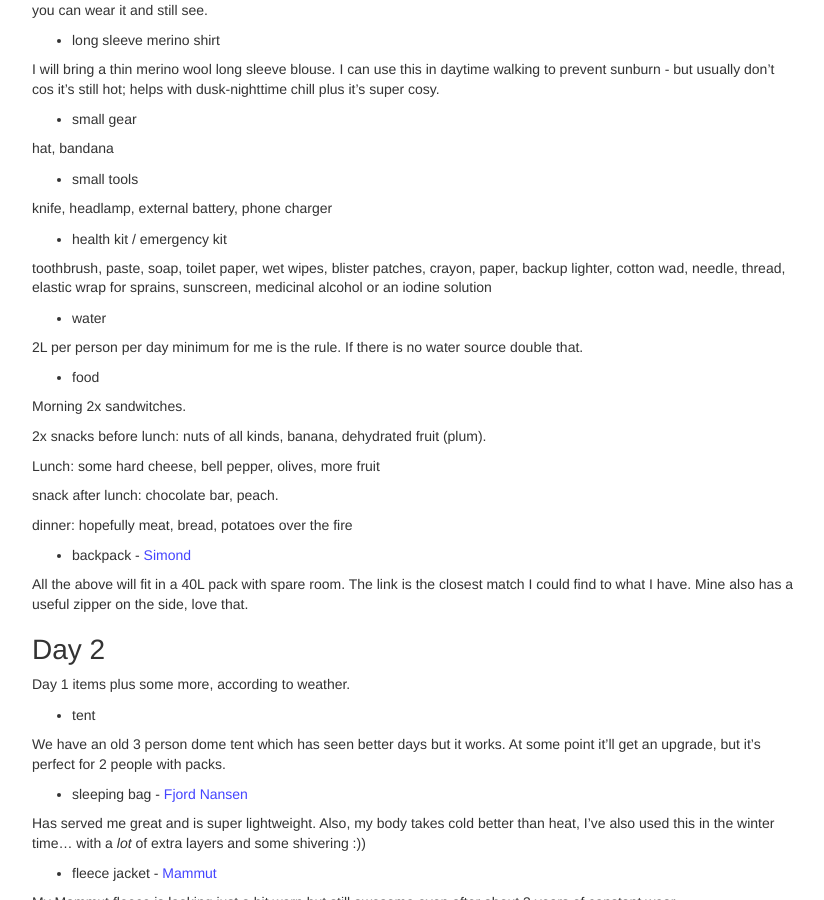
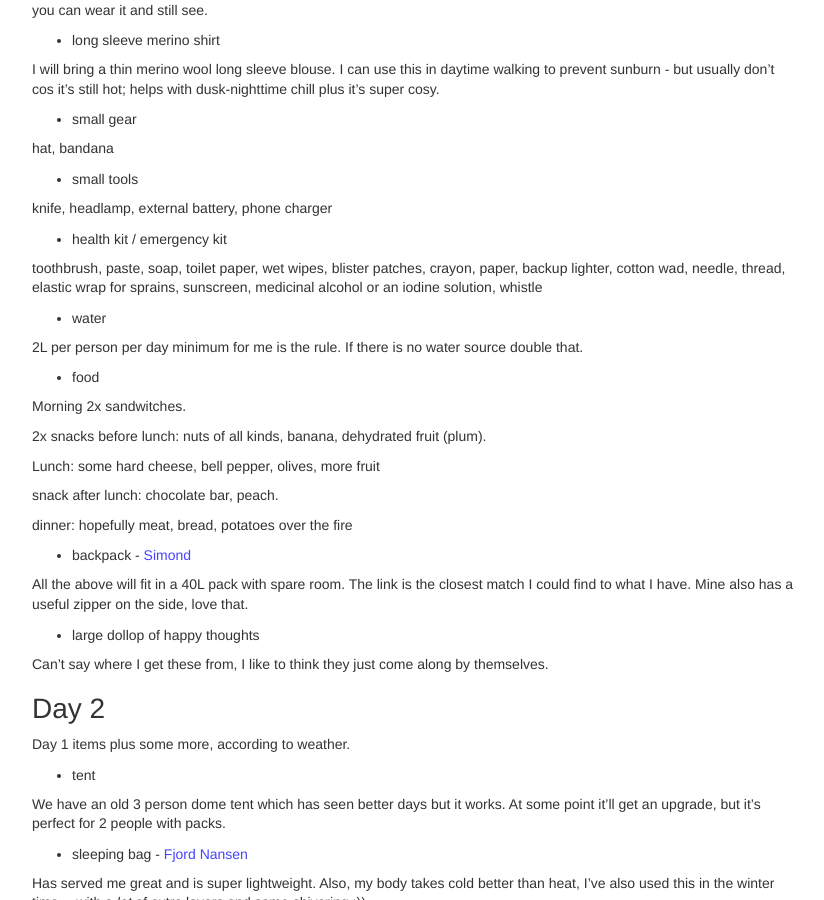
Before and after one commit to anrei0000/anrei0000.github.io, a Jekyll site: the page built from _posts/2019-08-07-what-basic-equipment-looks-like.md, in a window 1280 px wide and 900 px high, scrolled down 804 px. Shown: the whole window, without its empty margins (224-1048 px from the left). Built offline with Jekyll 4.4.1, drawn with Linux system fonts in a browser that asks for light colours; nearby versions of some CDN libraries; a style sheet for code colours, icons or effects is not loaded.

Commit message:
- new post

```diff
--- a/_posts/2019-08-07-what-basic-equipment-looks-like.md
+++ b/_posts/2019-08-07-what-basic-equipment-looks-like.md
@@ -51,7 +51,7 @@ knife, headlamp, external battery, phone charger
 
 * health kit / emergency kit
 
-toothbrush, paste, soap, toilet paper, wet wipes, blister patches, crayon, paper, backup lighter, cotton wad, needle, thread, elastic wrap for sprains, sunscreen, medicinal alcohol or an iodine solution
+toothbrush, paste, soap, toilet paper, wet wipes, blister patches, crayon, paper, backup lighter, cotton wad, needle, thread, elastic wrap for sprains, sunscreen, medicinal alcohol or an iodine solution, whistle
 
 * water
 
@@ -73,6 +73,9 @@ dinner: hopefully meat, bread, potatoes over the fire
 
 All the above will fit in a 40L pack with spare room. The link is the closest match I could find to what I have. Mine also has a useful zipper on the side, love that.
 
+* large dollop of happy thoughts
+
+Can't say where I get these from, I like to think they just come along by themselves.
 
 # Day 2
 Day 1 items plus some more, according to weather.
```
